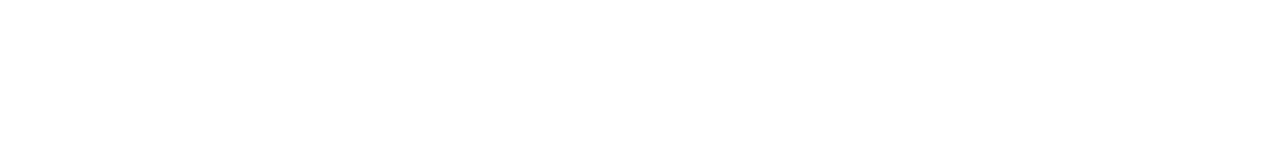
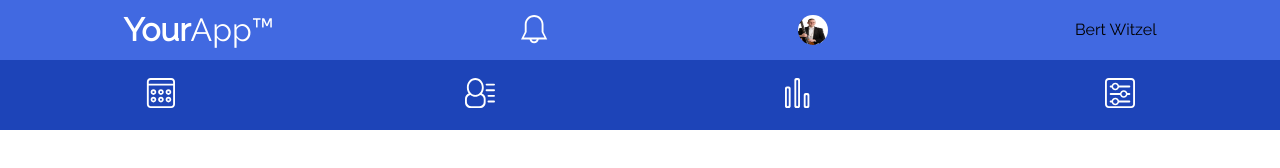
Before and after one commit to bertw82/techdegree-project-7, a plain HTML site: page index.html in a window 1280 px wide. Drawn offline with Linux system fonts and the light colour scheme.

Commit message:
add variables, mixins, work on header and nav
initial grid work on header and nav, icons, images

```diff
--- a/index.html
+++ b/index.html
@@ -7,8 +7,50 @@
   <link rel="stylesheet" href="css/styles.css">
 </head>
 <body>
-  <header></header>
-  <main></main>
-  <footer></footer>
+  <div class="grid-container">
+    <header>
+      <h1>Your<span>App&#8482;</span></h1>
+      <svg xmlns="http://www.w3.org/2000/svg" width="30" height="30" viewBox="0 0 32 32">
+        <path d="M24 18v-8c0-5.5-4.5-10-10-10S4 4.5 4 10v8l-4 8h9.1c.5 2.3 2.5 4 4.9
+        4s4.4-1.7 4.9-4H28l-4-8zM14 28c-1.3 0-2.4-.8-2.8-2h5.6c-.4 1.2-1.5 2-2.8 2zM3
+        24l3-6v-8c0-4.4 3.6-8 8-8s8 3.6 8 8v8l3 6H3z" fill="#fff"/>
+      </svg>
+      <img src="images/bert-witzel.jpg">
+      <p>Bert Witzel</p>
+    </header>
+
+    <nav>
+      <g class="nav-icon">
+        <svg xmlns="http://www.w3.org/2000/svg" width="30" height="30" viewBox="0 0 32 32">
+          <path d="M25 18c1.7 0 3-1.3 3-3s-1.3-3-3-3-3 1.3-3 3 1.3 3 3 3zm-1-4h2v2h-2v-2zm1 12c1.7
+          0 3-1.3 3-3s-1.3-3-3-3-3 1.3-3 3 1.3 3 3 3zm-1-4h2v2h-2v-2zm-7 4c1.7 0 3-1.3 3-3s-1.3-3-3-3-3
+          1.3-3 3 1.3 3 3 3zm-1-4h2v2h-2v-2zM28 0H6C3.8 0 2 1.8 2 4v24c0 2.2 1.8 4 4 4h22c2.2 0
+          4-1.8 4-4V4c0-2.2-1.8-4-4-4zm2 28c0 1.1-.9 2-2 2H6c-1.1 0-2-.9-2-2V8h26v20zm0-22H4V4c0-1.1.9-2
+          2-2h22c1.1 0 2 .9 2 2v2zM17 18c1.7 0 3-1.3 3-3s-1.3-3-3-3-3 1.3-3 3 1.3 3 3 3zm-1-4h2v2h-2v-2zM9
+          26c1.7 0 3-1.3 3-3s-1.3-3-3-3-3 1.3-3 3 1.3 3 3 3zm-1-4h2v2H8v-2zm1-4c1.7 0 3-1.3 3-3s-1.3-3-3-3-3
+          1.3-3 3 1.3 3 3 3zm-1-4h2v2H8v-2z" fill="#fff"/>
+        </svg>
+      </g>
+      <g class="nav-icon">
+        <svg xmlns="http://www.w3.org/2000/svg" width="30" height="30" viewBox="0 0 32 32">
+          <path d="M18 16.4c1.3-1.7 2-3.9 2-6.4 0-5.5-4-10-9-10S2 4.5 2 10c0 2.4.8 4.6 2 6.4-2.3.8-4 3-4 5.6v4c0 3.3 2.7 6 6 6h10c3.3 0 6-2.7 6-6v-4c0-2.6-1.7-4.8-4-5.6zM4 10c0-4.4 3.1-8 7-8s7 3.6 7 8-3.1 8-7 8-7-3.6-7-8zm16 15.5c0 2.5-2.2 4.5-4.9 4.5H6.9C4.2 30 2 28 2 25.5v-3c0-2.1 1.6-3.9 3.8-4.4C7.2 19.3 9 20 11 20s3.8-.7 5.2-1.9c2.2.5 3.8 2.2 3.8 4.4v3zM23 8h8c.6 0 1-.4 1-1s-.4-1-1-1h-8c-.6 0-1 .4-1 1s.4 1 1 1zm8 16h-6c-.6 0-1 .4-1 1s.4 1 1 1h6c.6 0 1-.4 1-1s-.4-1-1-1zm0-12h-8c-.6 0-1 .4-1 1s.4 1 1 1h8c.6 0 1-.4 1-1s-.4-1-1-1zm0 6h-6c-.6 0-1 .4-1 1s.4 1 1 1h6c.6 0 1-.4 1-1s-.4-1-1-1z" fill="#fff"/>
+        </svg>
+      </g>
+      <g class="nav-icon">
+        <svg xmlns="http://www.w3.org/2000/svg" width="30" height="30" viewBox="0 0 32 32">
+          <path d="M14 0h-2c-1.1 0-2 .9-2 2v28c0 1.1.9 2 2 2h2c1.1 0 2-.9 2-2V2c0-1.1-.9-2-2-2zm0 29c0 .6-.4 1-1 1s-1-.4-1-1V3c0-.6.4-1 1-1s1 .4 1 1v26zM4 9H2c-1.1 0-2 .9-2 2v19c0 1.1.9 2 2 2h2c1.1 0 2-.9 2-2V11c0-1.1-.9-2-2-2zm0 20c0 .6-.4 1-1 1s-1-.4-1-1V12c0-.6.4-1 1-1s1 .4 1 1v17zm20-13h-2c-1.1 0-2 .9-2 2v12c0 1.1.9 2 2 2h2c1.1 0 2-.9 2-2V18c0-1.1-.9-2-2-2zm0 13c0 .6-.4 1-1 1s-1-.4-1-1V19c0-.6.4-1 1-1s1 .4 1 1v10z" fill="#fff"/>
+        </svg>
+      </g>
+      <g class="nav-icon">
+        <svg xmlns="http://www.w3.org/2000/svg" width="30" height="30" viewBox="0 0 32 32">
+          <path d="M26 24H14.9c-.4-1.7-2-3-3.9-3s-3.4 1.3-3.9 3H6c-.6 0-1 .4-1 1s.4 1 1 1h1.1c.4 1.7 2 3 3.9 3s3.4-1.3 3.9-3H26c.6 0 1-.4 1-1s-.4-1-1-1zm-15 3.4c-1.3 0-2.4-1.1-2.4-2.4 0-1.3 1.1-2.4 2.4-2.4 1.3 0 2.4 1.1 2.4 2.4 0 1.3-1.1 2.4-2.4 2.4zM26 8H14.9c-.4-1.7-2-3-3.9-3S7.6 6.3 7.1 8H6c-.6 0-1 .4-1 1s.4 1 1 1h1.1c.4 1.7 2 3 3.9 3s3.4-1.3 3.9-3H26c.6 0 1-.4 1-1s-.4-1-1-1zm-15 3.4c-1.3 0-2.4-1.1-2.4-2.4 0-1.3 1.1-2.4 2.4-2.4 1.3 0 2.4 1.1 2.4 2.4 0 1.3-1.1 2.4-2.4 2.4zM26 16h-2.1c-.4-1.7-2-3-3.9-3s-3.4 1.3-3.9 3H6c-.6 0-1 .4-1 1s.4 1 1 1h10.1c.4 1.7 2 3 3.9 3s3.4-1.3 3.9-3H26c.6 0 1-.4 1-1s-.4-1-1-1zm-6 3.4c-1.3 0-2.4-1.1-2.4-2.4 0-1.3 1.1-2.4 2.4-2.4 1.3 0 2.4 1.1 2.4 2.4 0 1.3-1.1 2.4-2.4 2.4zM28 0H4C1.8 0 0 1.8 0 4v24c0 2.2 1.8 4 4 4h24c2.2 0 4-1.8 4-4V4c0-2.2-1.8-4-4-4zm2 28c0 1.1-.9 2-2 2H4c-1.1 0-2-.9-2-2V4c0-1.1.9-2 2-2h24c1.1 0 2 .9 2 2v24z" fill="#fff"/>
+        </svg>
+      </g>
+    </nav>
+
+    <main>
+
+    </main>
+  </div>
 </body>
 </html>
--- a/scss/base/_typography.scss
+++ b/scss/base/_typography.scss
@@ -0,0 +1,25 @@
+// Fonts
+@import url('https://fonts.googleapis.com/css2?family=Oswald&family=Raleway&display=swap');
+
+* {
+  box-sizing: border-box;
+}
+
+h1 {
+  font-family: 'Raleway', sans-serif;
+  font-weight: bold;
+  // margin-right: auto;
+  color: $white;
+  span {
+    font-weight: lighter;
+    color: $white;
+  }
+}
+
+h2, p {
+  font-family: 'Raleway', sans-serif;
+}
+
+h3 {
+  font-family: 'Oswald', sans-serif;
+}
--- a/scss/components/_grid.scss
+++ b/scss/components/_grid.scss
@@ -0,0 +1,5 @@
+.grid-container {
+  display: grid;
+  grid-template-columns: 1fr;
+  grid-template-rows: 60px 70px 1fr;
+}
--- /dev/null
+++ b/scss/components/_header.scss
@@ -0,0 +1,10 @@
+header {
+  background: $color-primary;
+  @include flexy($dir: row, $align: center, $just: space-around);
+  p {
+    display: none;
+    @include mq(med) {
+      display: initial;
+    }
+  }
+}
--- /dev/null
+++ b/scss/components/_images.scss
@@ -0,0 +1,5 @@
+img[src*="bert-witzel"] {
+  height: 30px;
+  width: 30px;
+  border-radius: 50%;
+}
--- a/scss/components/_index.scss
+++ b/scss/components/_index.scss
@@ -1,2 +1,5 @@
 @import 'grid',
-        'navigation';
+        'navigation',
+        'images',
+        'main',
+        'header';
--- /dev/null
+++ b/scss/components/_main.scss
@@ -0,0 +1,3 @@
+main {
+  background: red;
+}
--- a/scss/components/_navigation.scss
+++ b/scss/components/_navigation.scss
@@ -0,0 +1,4 @@
+nav {
+  background: $color-primary-dark;
+  @include flexy($dir: row, $align: center, $just: space-around)
+}
--- a/scss/utilities/_mixins.scss
+++ b/scss/utilities/_mixins.scss
@@ -0,0 +1,30 @@
+// Create Flex container
+@mixin flexy(
+  $disp: flex,
+  $dir: null,
+  $wrap: null,
+  $just: null,
+  $align: null,) {
+  display: $disp;
+  flex-direction: $dir;
+  flex-wrap: $wrap;
+  justify-content: $just;
+  align-items: $align;
+  }
+
+// Media Queries
+@mixin mq($break) {
+  @if $break == sm {
+    @media (max-width: 767px) {
+      @content;
+    }
+  } @else if $break == med {
+    @media (min-width: 768px) {
+      @content;
+    }
+  } @else if $break == lg {
+    @media (min-width: 1024px) {
+      @content;
+    }
+  }
+ }
--- a/scss/utilities/_variables.scss
+++ b/scss/utilities/_variables.scss
@@ -0,0 +1,6 @@
+// Colors
+$color-primary:royalblue;
+$color-primary-dark: darken($color-primary, 15%);
+$color-secondary: navy;
+$color-button: cornflowerblue;
+$white: #fff;
```
Also changed, not shown: css/styles.css, images/bert-witzel.jpg (added), scss/components/_icons.scss (added), 1 other file.
